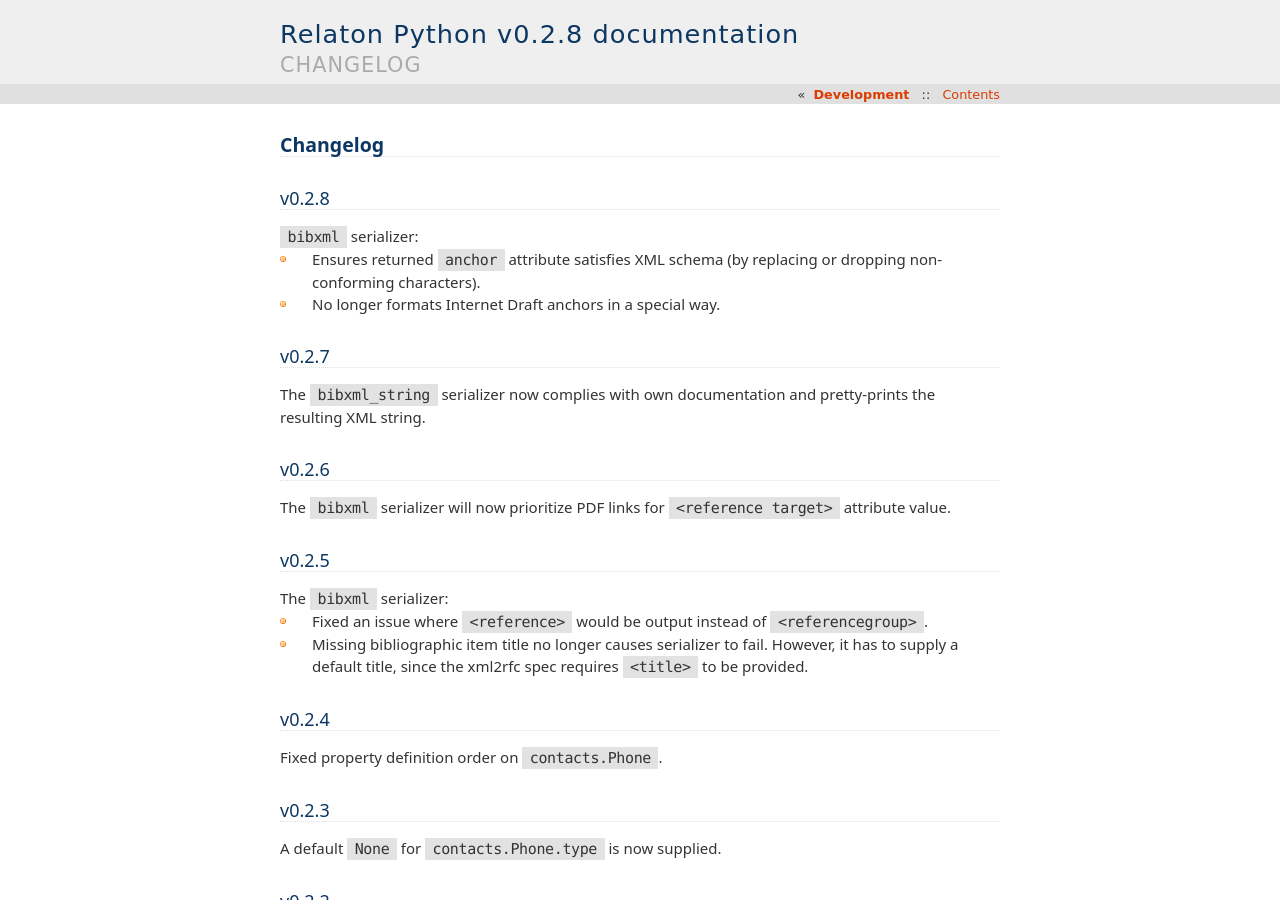
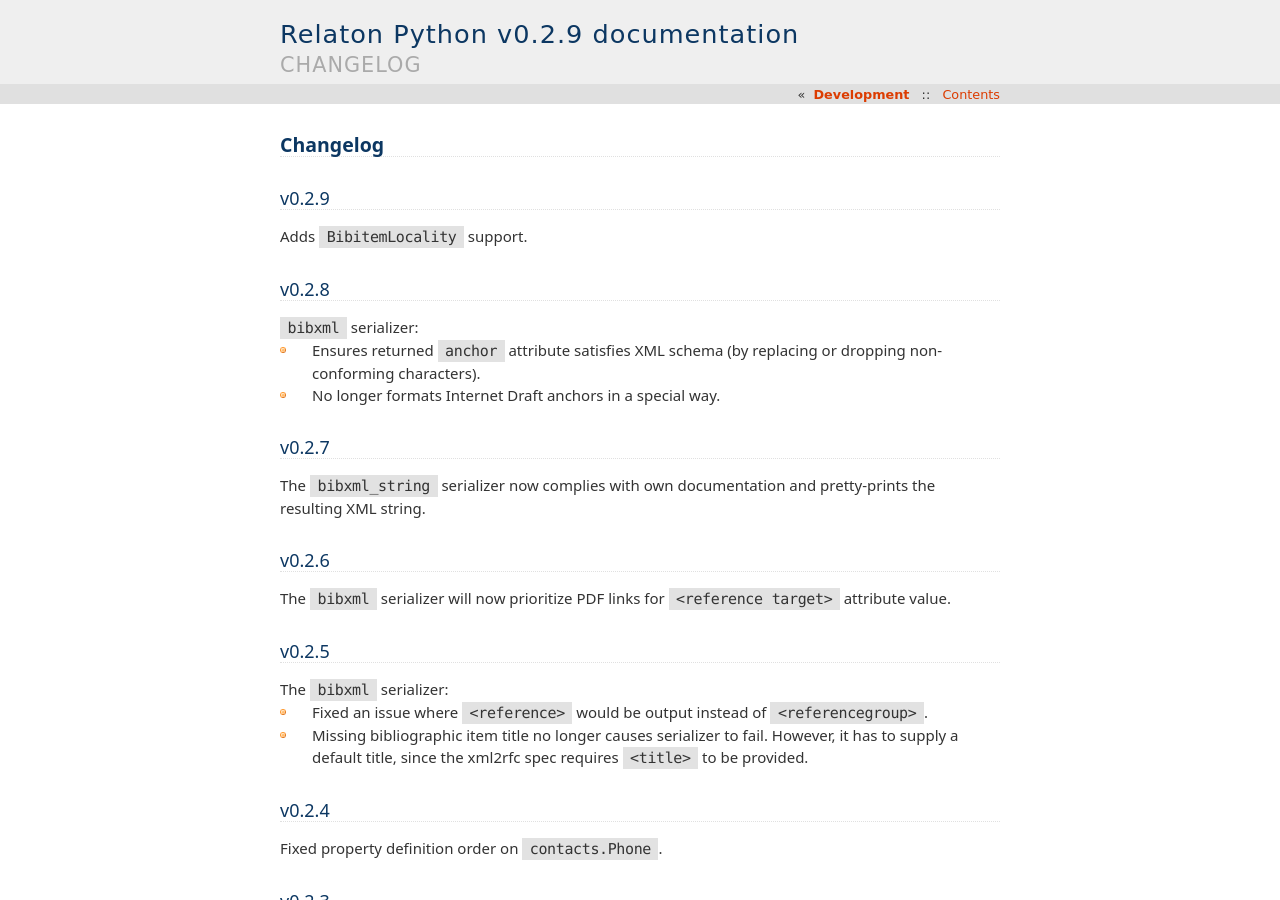
Before and after one commit to relaton/relaton-py, a Sphinx documentation site: the page built from docs/changelog.rst, in a window 1280 px wide and 900 px high. Built offline with Sphinx 7.4.7, drawn with Linux system fonts in a browser that asks for light colours.

Commit message:
chore: release 0.2.9

```diff
--- a/docs/changelog.rst
+++ b/docs/changelog.rst
@@ -1,6 +1,11 @@
 =========
 Changelog
 =========
+
+v0.2.9
+======
+
+Adds ``BibitemLocality`` support.
 
 v0.2.8
 ======
--- a/relaton/__init__.py
+++ b/relaton/__init__.py
@@ -1 +1 @@
-__version__ = '0.2.8'
+__version__ = '0.2.9'
```
